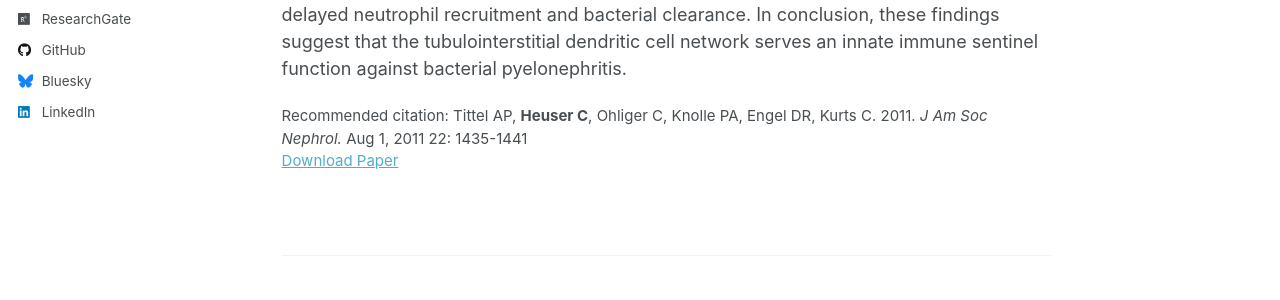
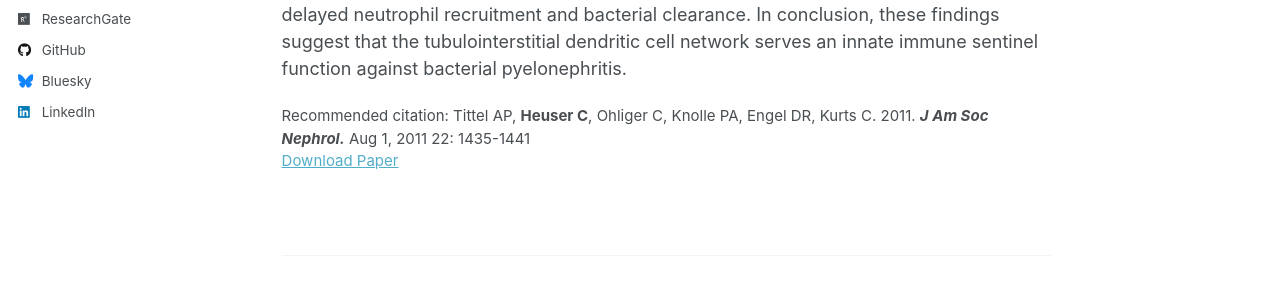
Before and after one commit to cheuserloy/cheuserloy.github.io, a Jekyll site: the page built from _publications/2011-08-01-Pyelonephritis_JASN.md, in a window 1280 px wide. Shown: the part 547-847 px from the top of the page. Built offline with Jekyll 4.4.1, drawn with Linux system fonts in a browser that asks for light colours; some web fonts are replaced; a script that is not in the unit is left out.

```diff
--- a/_publications/2011-08-01-Pyelonephritis_JASN.md
+++ b/_publications/2011-08-01-Pyelonephritis_JASN.md
@@ -6,7 +6,7 @@ permalink: /publication/2011-08-01-Pyelonephritis_JASN
 excerpt: ''
 date: 2011-08-01
 paperurl: 'http://doi.org/10.1681/ASN.2010101072'
-citation: 'Tittel AP, <b>Heuser C</b>, Ohliger C, Knolle PA, Engel DR, Kurts C. 2011. <i>J Am Soc Nephrol.</i> Aug 1, 2011 22: 1435-1441'
+citation: 'Tittel AP, <b>Heuser C</b>, Ohliger C, Knolle PA, Engel DR, Kurts C. 2011. <b><i>J Am Soc Nephrol.</i></b> Aug 1, 2011 22: 1435-1441'
 ---
 
 Dendritic cells (DCs) are the most abundant immune cells in the kidney and form an intricate network in the tubulointerstitium, suggesting that they may play an important role in interstitial infections such as pyelonephritis. Here, we optimized a murine pyelonephritis model by instilling uropathogenic Escherichia coli two times at a 3-hour interval, which produced an infection rate of 84%. By 3 hours after the second instillation, resident kidney DCs began secreting the chemokine CXCL2, which recruits neutrophilic granulocytes. During the time studied, DCs remained responsible for most of the CXCL2 production. Neutrophils began infiltrating the kidney 3 hours after the second instillation and phagocytozed bacteria. Macrophages followed 3 hours later and contributed much less to both CXCL2 production and bacterial phagocytosis. To investigate whether DCs recruit neutrophils into the kidney for antibacterial defense, we used CD11c.DTR mice allowing conditional depletion of CD11c+ dendritic cells. The absence of CD11c+ DCs markedly delayed neutrophil recruitment and bacterial clearance. In conclusion, these findings suggest that the tubulointerstitial dendritic cell network serves an innate immune sentinel function against bacterial pyelonephritis.
```
